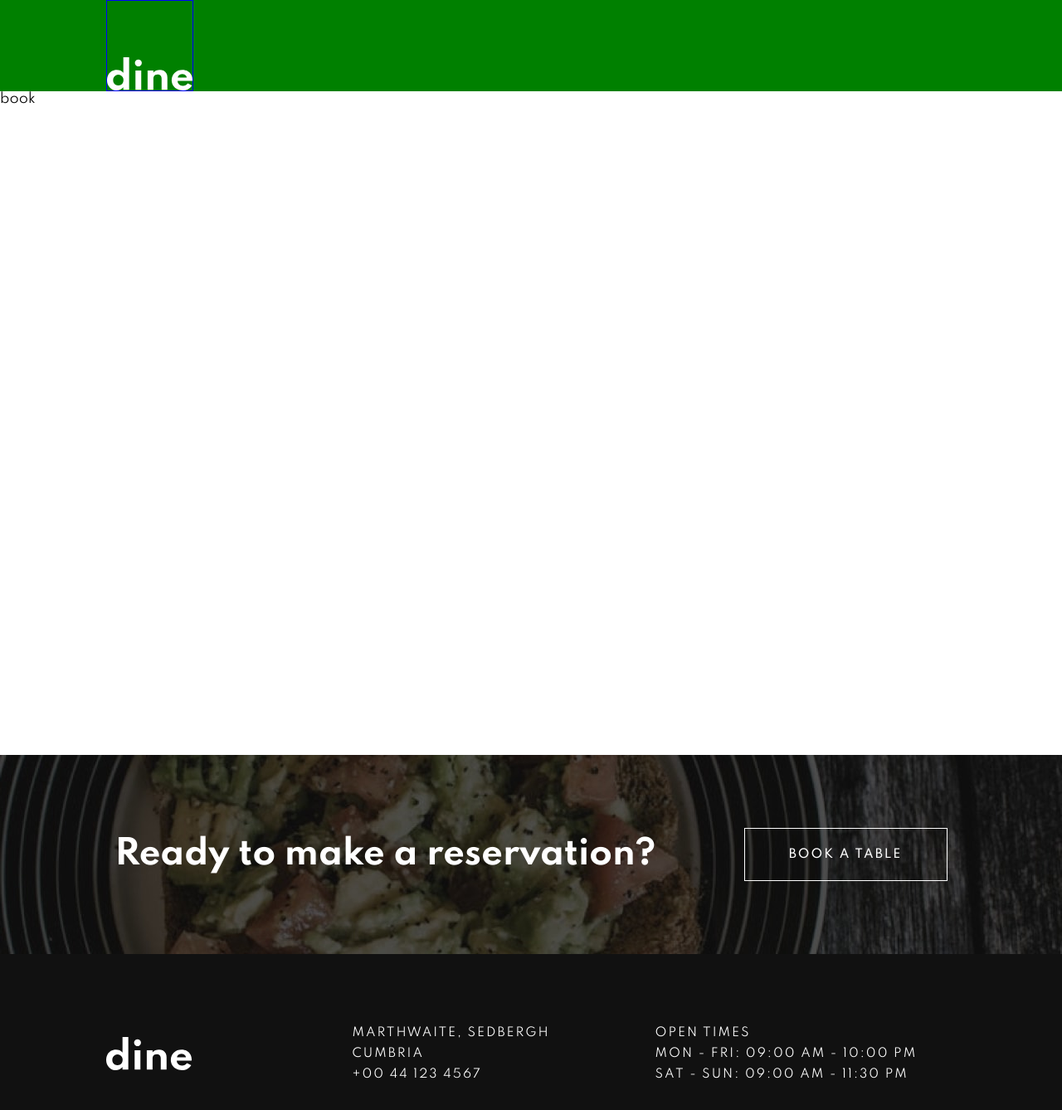
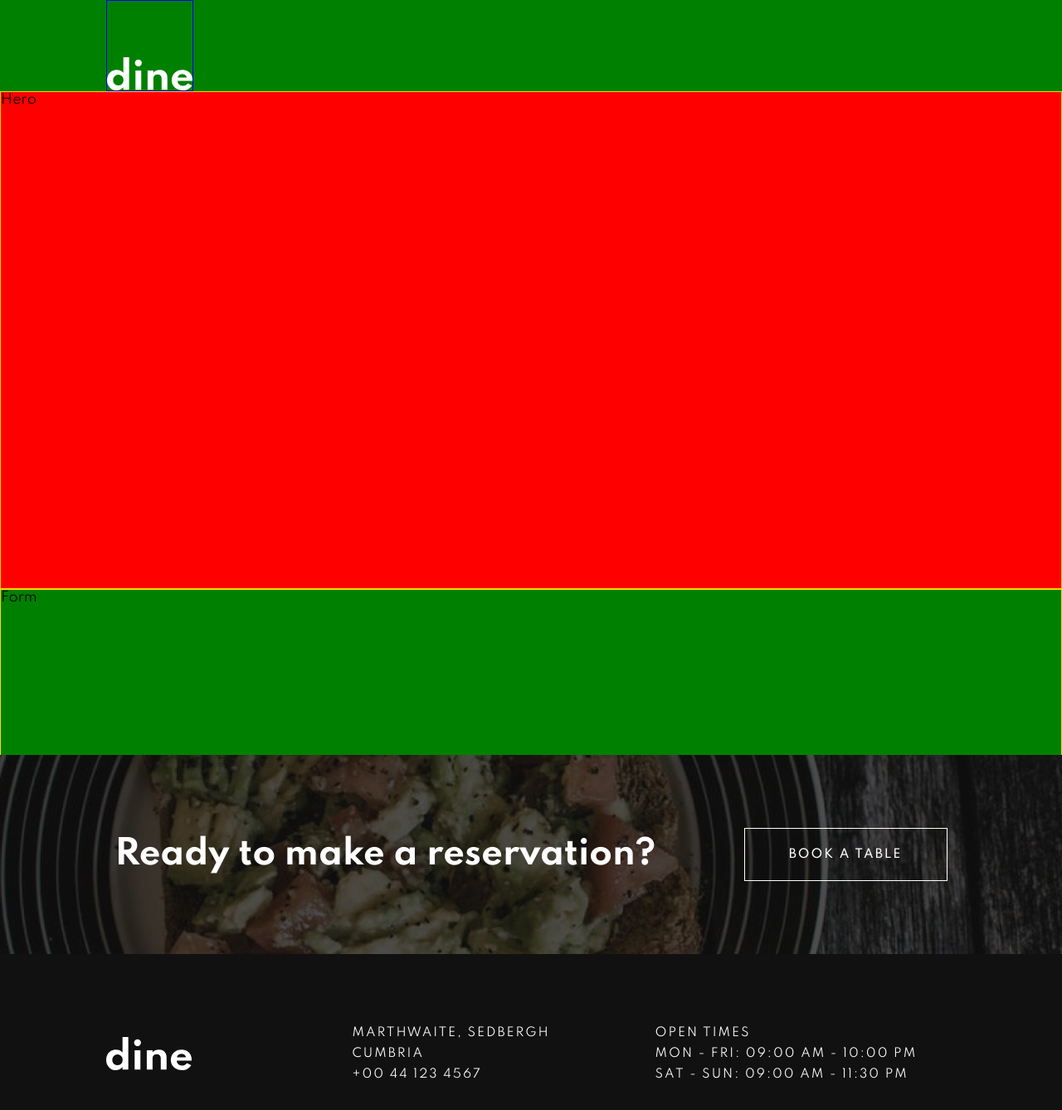
Before and after one commit to SJellen/dine, a Next.js app: page /book in a window 1280 px wide. Shown: the top 1338 px of the page at 83% size. Built offline with nearby package versions, Linux system fonts and the light colour scheme.

Commit message:
set up basic conatiner and files for the booking section

```diff
--- /dev/null
+++ b/components/Booking/Form.js
@@ -0,0 +1,10 @@
+import styles from '../../styles/Book/Form.module.scss'
+
+export default function Form() {
+
+    return (
+        <div className={styles.container}>
+            Form
+        </div>
+    )
+}
--- /dev/null
+++ b/components/Booking/Hero.js
@@ -0,0 +1,10 @@
+import styles from '../../styles/Book/Hero.module.scss'
+
+export default function Hero() {
+
+    return (
+        <div className={styles.container}>
+            Hero
+        </div>
+    )
+}
--- a/pages/book.js
+++ b/pages/book.js
@@ -1,10 +1,13 @@
 import styles from '../styles/Book.module.scss'
+import Hero from '../components/Booking/Hero'
+import Form from '../components/Booking/Form'
 
 export default function Book() {
 
     return (
         <div className={styles.container}>
-            book
+           <Hero />
+           <Form />
         </div>
     )
 }
--- /dev/null
+++ b/styles/Book/Form.module.scss
@@ -0,0 +1,11 @@
+
+
+@use '../variables' as V;
+
+.container {
+    border: 1px solid gold;
+    width: 100%;
+    height: 600px;
+    background-color: green;
+
+}
--- /dev/null
+++ b/styles/Book/Hero.module.scss
@@ -0,0 +1,10 @@
+
+@use '../variables' as V;
+
+.container {
+    border: 1px solid gold;
+    background-color: red;
+    width: 100%;
+    height: 600px;
+
+}
```
